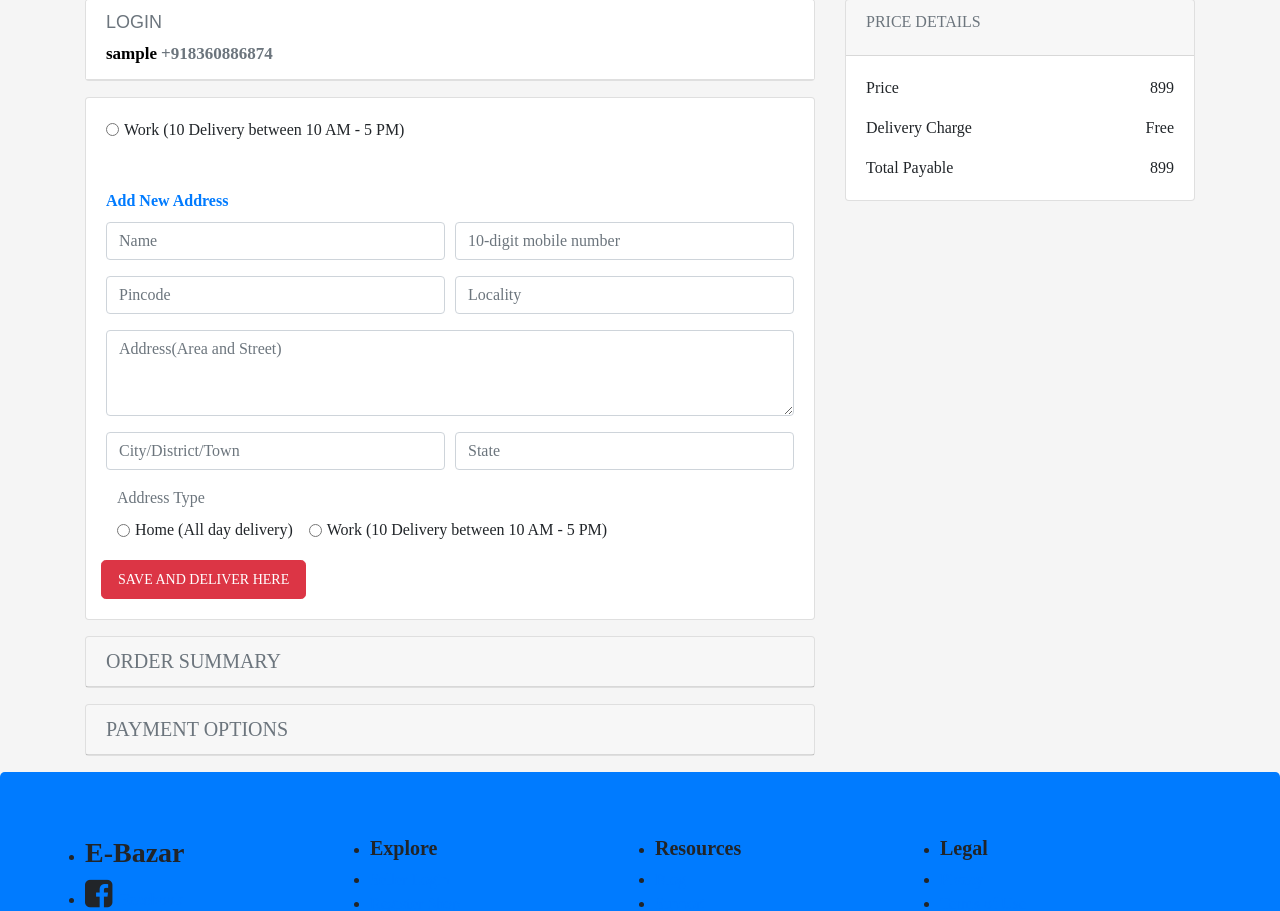
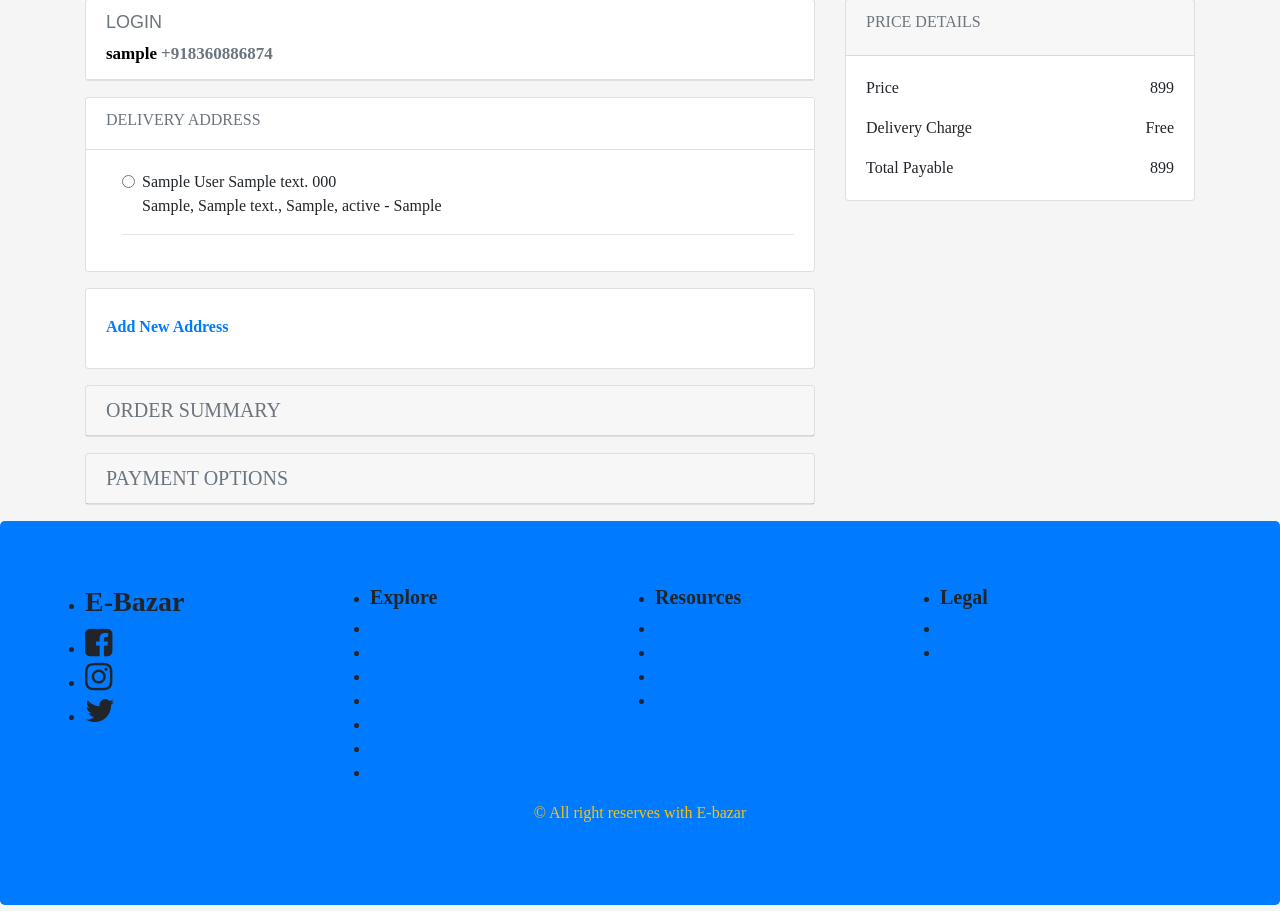
Before and after one commit to prabhakarmishra1113/E-Bazar, a PHP site: page /templates/views/buy_product.php in a window 1280 px wide. Shown: the part 121-1032 px from the top of the page. Run offline with PHP 8.4, Linux system fonts and the light colour scheme; the visitor is signed in with stand-in values (Sample User, id 1); tables that the repository leaves empty or names only in its code hold one stand-in row (values such as "Sample post").

Commit message:
Added Some JavaScript Behaviou Element

```diff
--- a/src/server/order.php
+++ b/src/server/order.php
@@ -32,7 +32,7 @@ if(isset($_SESSION['user_id'])){
             else
             {
               header("location: ../../templates/views/buy_product.php");
-              $_SESSION['address_msg']="Server Error";
+              $_SESSION['address_msg']="Server Error Find";
             }
         }
     }
--- a/templates/views/buy_product.php
+++ b/templates/views/buy_product.php
@@ -3,6 +3,9 @@
 
 <?php  $index="../../index.php"; $path="../../"; include "../includes/navbar.php" ?>
 
+<?php if(isset($_SESSION['user_id'])){
+
+?>
 <section class="buy_product">
  <div class="container">
    <div class="row">
@@ -16,21 +19,72 @@
         </div>
        </div>
 
+    <div class="card bg-white mb-3">
+      <div class="card-header bg-white">
+        <h6 class="text-muted">DELIVERY ADDRESS</h6>
+      </div>
+      <div class="card-body" id="already_saved">
+         <form>
+            <div class="form-group ml-3">
+                <?php
+                  $user_id=$_SESSION['user_id'];
+                  $query="SELECT * FROM user_address WHERE user_id='$user_id'";
+                  $result=$con->prepare($query);
+                  $result->execute();
+                  $num=$result->rowCount();
+                  if($num>0){
+                    $i=1;
+                    while($row=$result->fetch(PDO::FETCH_ASSOC))
+                     {
+                ?>
+
+                <script type="text/javascript">
+                  $(document).ready(function(){
+                    $("#save_address<?php echo $i; ?>").click(function(){
+                       $("#db<?php echo $i; ?>").toggle();
+                    });
+                  });
+                </script>
+
+                <div class="form-check form-check">
+                 <input class="form-check-input" type="radio" name="save_address" id="save_address<?php echo $i; ?>" value="Home">
+                 <address class="form-check-label" for="save_address">
+                   <span><?php echo $row['buyer_name'] ?></span> <span><?php echo $row['address_type'] ?></span> <span><?php echo $row['buyer_number'] ?></span><br>
+                   <span><?php echo $row['buyer_locality']."," ?></span> <span><?php echo $row['buyer_address']."," ?></span> <span><?php echo $row['buyer_town']."," ?></span> <span><?php echo $row['buyer_state']." -" ?></span> <span><?php echo $row['buyer_pin'] ?></span>
+                 </address>
+                 <button class="btn btn-danger mt-2" id="db<?php echo $i; ?>" style="display: none;">DELIVER HERE</button>
+                </div><hr>
+              <?php
+              $i++;
+               }
+            ?>
+            <script>
+             $(document).ready(function(){
+                   $("#address_form").hide();
+                });
+            </script>
+            <?php
+              }
+              else{
+                ?>
+              <script>
+                $(document).ready(function(){
+                   $("#already_saved").hide();
+                });
+              </script>
+            <?php
+              }
+              ?>
+          </div>
+        </form>
+      </div>
+    </div>
+
        <div class="address_part card mb-3">
-
-        <div class="card-body">
-          <form>
-            <div class="form-check form-check-inline">
-                 <input class="form-check-input" type="radio" name="address_type" id="inlineRadio2" value="Work">
-                 <label class="form-check-label" for="inlineRadio2">Work (10 Delivery between  10 AM - 5 PM)</label>
-            </div>
-          </form>
-        </div>
-
          <div class="card-body">
             <h5><?php if(isset($_SESSION['address_msg'])){echo $_SESSION['address_msg'];} ?></h5>
-            <h6 class="card-title text-primary font-weight-bold">Add New Address</h6>
-          <form action="../../src/server/order.php">
+            <h6 class="card-title text-primary font-weight-bold" id="add_new_address" style="cursor: pointer;">Add New Address</h6>
+         <form action="../../src/server/order.php" id="address_form">
            <div class="form-row">
              <div class="form-group col-md-6">
                  <input type="text" class="form-control" name="order_name" placeholder="Name">
@@ -101,6 +155,19 @@
    </div>
  </div>
 </section>
+<?php
+}
+else{
+  echo "<h1>Sorry! First Login </h1>";
+}
+?>
+<script type="text/javascript">
+    $(document).ready(function(){
+        $("#add_new_address").click(function(){
+            $("#address_form").show();
+        });
+    });
+</script>
 
 <?php include "../includes/footer.php" ?>
 <?php unset($_SESSION['address_msg']) ?>
```
